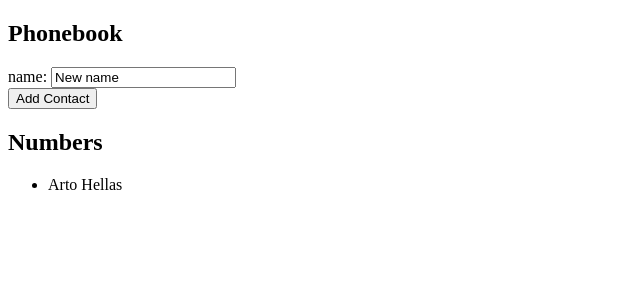
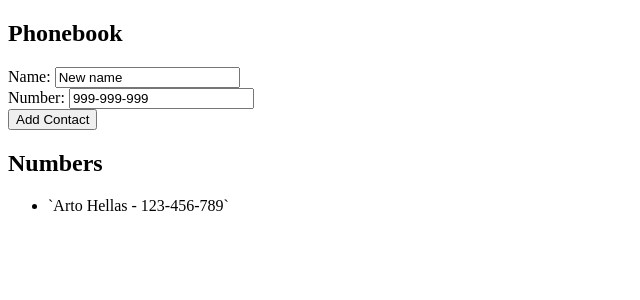
Before and after one commit to annabeatrizzz/full-stack-open-solutions, a React (Vite) app in the folder 2_Communicating-with-Server/phonebook/: page / in a window 1280 px wide. Shown: the top 300 px of the page, without its empty margins (0-640 px from the left). Built offline with nearby package versions, Linux system fonts and the light colour scheme.

Commit message:
Exercise 2.8

```diff
--- a/2_Communicating-with-Server/phonebook/src/App.jsx
+++ b/2_Communicating-with-Server/phonebook/src/App.jsx
@@ -2,29 +2,45 @@ import { useState } from 'react'
 
 const App = () => {
   const [persons, setPersons] = useState([
-    { name: 'Arto Hellas' }
+    { name: 'Arto Hellas', phone: '123-456-789' }
   ])
 
-  const [newName, setNewName] = useState('New name')
+  const defaultName = 'New name'
+  const defaultNumber = '999-999-999'
+  const [newName, setNewName] = useState(defaultName)
+  const [newNumber, setNewNumber] = useState(defaultNumber)
 
   const handleNewName = (event) => {
     setNewName(event.target.value)
   }
 
+  const handleNewNumber = (event) => {
+    setNewNumber(event.target.value)
+  }
+
   const handleForm = (event) => {
     event.preventDefault()
     console.log(newName)
+    console.log(newNumber)
 
     const person = {
       name: newName,
+      phone: newNumber
     }
 
-    if(newName === '' || persons.some(p => p.name === newName)) {
+    if (newName === '') {
+      return window.alert(`Name inserted not valid`)
+    } else if (persons.some(p => p.name === newName)) {
       return window.alert(`${newName} is already added to phonebook`)
     }
 
+    if (newNumber === '') {
+      return window.alert(`Number inserted not valid`)
+    }
+
     setPersons(persons.concat(person))
-    setNewName('')
+    setNewName(defaultName)
+    setNewNumber(defaultNumber)
   }
 
   return (
@@ -32,7 +48,10 @@ const App = () => {
       <h2>Phonebook</h2>
       <form onSubmit={handleForm}>
         <div>
-          name: <input value={newName} onChange={handleNewName}/>
+          Name: <input value={newName} onChange={handleNewName}/>
+        </div>
+        <div>
+          Number: <input value={newNumber} onChange={handleNewNumber}/>
         </div>
         <div>
           <button type="submit">Add Contact</button>
@@ -41,7 +60,7 @@ const App = () => {
 
       <h2>Numbers</h2>
       <ul>
-        {persons.map((person, i) => <li key={i}>{person.name}</li>)}
+        {persons.map((person, i) => <li key={i}>`{person.name} - {person.phone}`</li>)}
       </ul>
     </div>
   )
```
